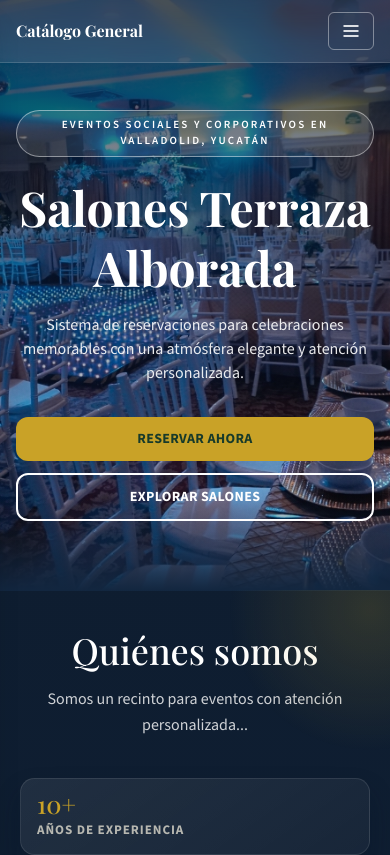
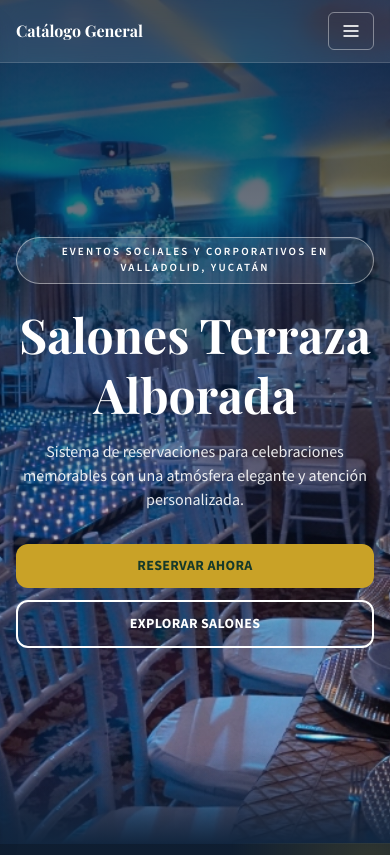
Before and after one commit to Uriel-A-M/terrazaalborada, a plain HTML site: page index.html in a window 390 px wide. Shown: the top 855 px of the page. Drawn offline with nearby package versions, Linux system fonts and the light colour scheme; no server answers.

Commit message:
Mobile hero fixed

```diff
--- a/index.html
+++ b/index.html
@@ -32,7 +32,7 @@
 <body class="min-h-screen overflow-x-hidden bg-[#0f2036] text-[15px] text-white antialiased sm:text-base">
   <div class="aurora fixed inset-0 -z-10"></div>
 
-  <section class="relative isolate w-full min-h-[70vh] overflow-x-hidden bg-[url('images/Diamante.png')] bg-cover bg-center md:min-h-screen">
+  <section class="relative isolate w-full min-h-[100dvh] overflow-x-hidden bg-[url('images/Diamante.png')] bg-cover bg-center md:min-h-screen">
     <div class="absolute inset-0 bg-gradient-to-b from-[#081528]/80 via-[#102742]/68 to-[#0f2036]/78"></div>
 
     <nav class="absolute inset-x-0 top-0 z-[90] border-b border-white/15 bg-white/10 text-white backdrop-blur-md">
@@ -59,7 +59,7 @@
 
     </nav>
 
-    <div class="relative z-20 mx-auto flex min-h-[70vh] max-w-6xl flex-col items-center justify-center px-4 pb-14 pt-24 text-center md:min-h-screen md:px-5 md:pb-16 md:pt-28">
+    <div class="relative z-20 mx-auto flex min-h-[100dvh] max-w-6xl flex-col items-center justify-center px-4 pb-14 pt-24 text-center md:min-h-screen md:px-5 md:pb-16 md:pt-28">
       <span class="inline-flex items-center rounded-full border border-white/45 bg-white/10 px-4 py-1.5 text-[11px] font-semibold uppercase tracking-[0.2em] text-white sm:text-xs">
         Eventos sociales y corporativos en Valladolid, Yucatán
       </span>
```
